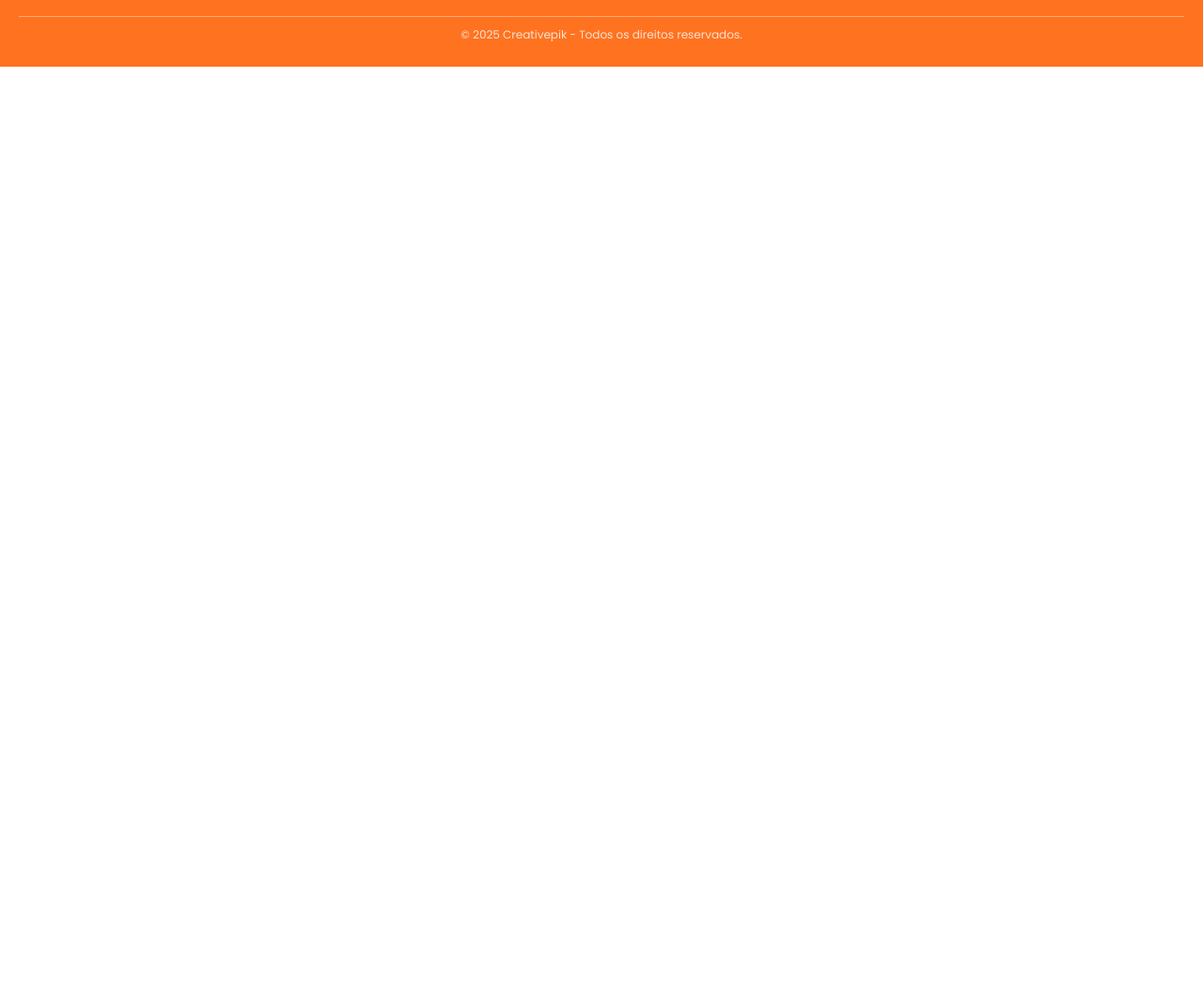
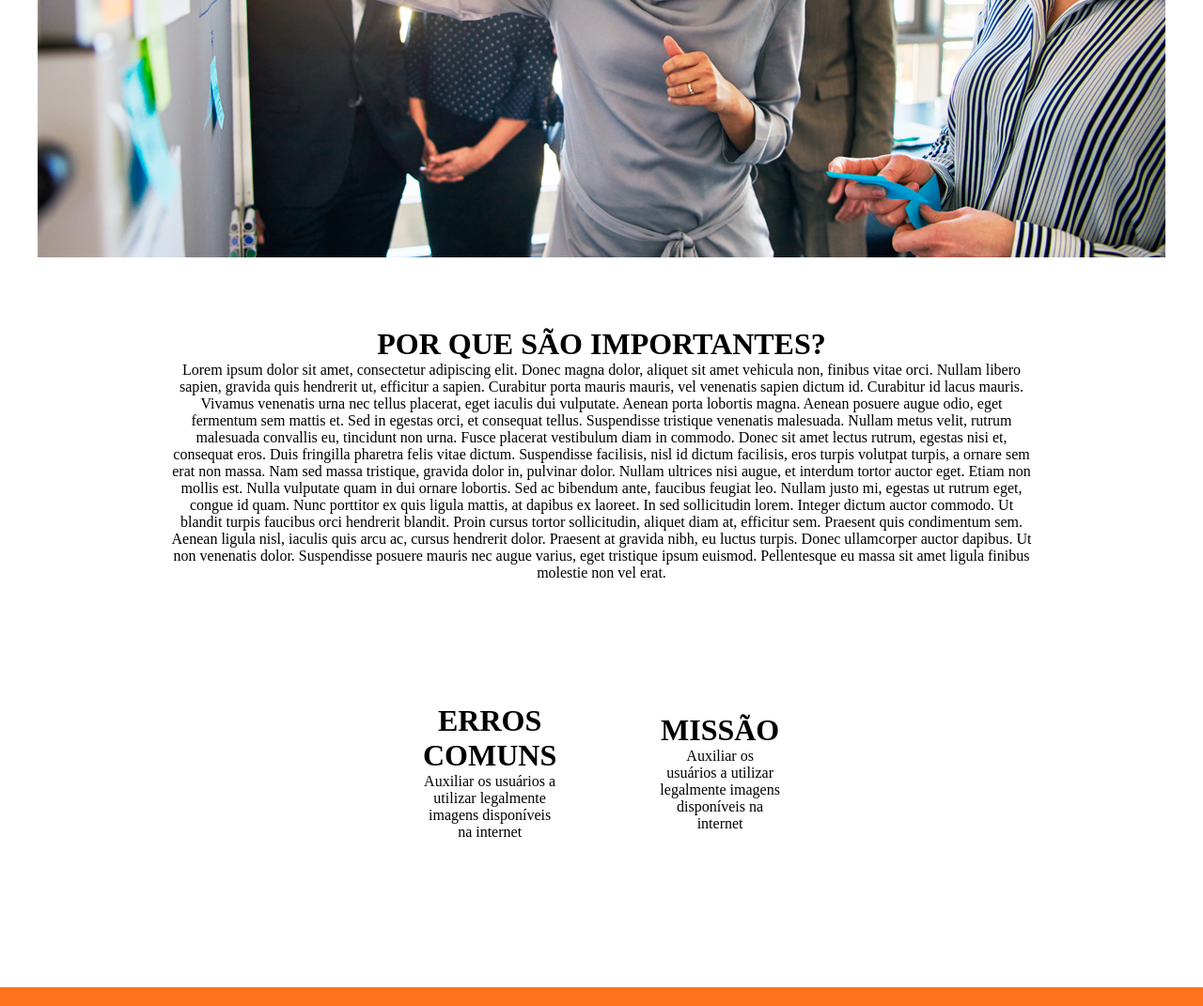
Before and after one commit to Akira-EXXE/Creativepik, a website: page public/Pages/Direitos.html in a window 1280 px wide. Shown: the part 969-2040 px from the top of the page at 94% size. Before the commit the page ends 1040 px from the top, so only its background shows below. Drawn offline with Linux system fonts and the light colour scheme; files whose address does not match are found by name.

Commit message:
Ajustes direitos

```diff
--- a/public/Pages/Direitos.html
+++ b/public/Pages/Direitos.html
@@ -62,13 +62,9 @@
 <div class="Direitos">
   <div class="divDireitos">
     <div>
-      <img src="../assets/img/sobre.png" alt="Imagem Direitos Autorais">
-    </div>
-
-  <div>
       <div class="Dereitosp">
         <h1>O que são os Direitos Autorais?</h1>
-    <p >
+          <p>
             Lorem ipsum dolor sit amet, consectetur adipiscing elit. Donec magna dolor, aliquet sit amet vehicula non, finibus vitae orci. Nullam libero sapien, gravida quis hendrerit ut, efficitur a sapien. Curabitur porta mauris mauris, vel venenatis sapien dictum id. Curabitur id lacus mauris. Vivamus venenatis urna nec tellus placerat, eget iaculis dui vulputate. Aenean porta lobortis magna. Aenean posuere augue odio, eget fermentum sem mattis et. Sed in egestas orci, et consequat tellus.
 
             Suspendisse tristique venenatis malesuada. Nullam metus velit, rutrum malesuada convallis eu, tincidunt non urna. Fusce placerat vestibulum diam in commodo. Donec sit amet lectus rutrum, egestas nisi et, consequat eros. Duis fringilla pharetra felis vitae dictum. Suspendisse facilisis, nisl id dictum facilisis, eros turpis volutpat turpis, a ornare sem erat non massa. Nam sed massa tristique, gravida dolor in, pulvinar dolor. Nullam ultrices nisi augue, et interdum tortor auctor eget. Etiam non mollis est. Nulla vulputate quam in dui ornare lobortis. Sed ac bibendum ante, faucibus feugiat leo. Nullam justo mi, egestas ut rutrum eget, congue id quam. Nunc porttitor ex quis ligula mattis, at dapibus ex laoreet. In sed sollicitudin lorem. Integer dictum auctor commodo.
@@ -77,10 +73,60 @@ Ut blandit turpis faucibus orci hendrerit blandit. Proin cursus tortor sollicitu
           </p>
       </div>
     </div>
+  </div>
+  <div>
+      <img src="../assets/img/sobre.png" alt="Imagem Direitos Autorais">
+  </div>
+  <div class="divDireitos" style="display: flex; flex-direction: column;">
+    <div>
+      <div class="Dereitosp">
+        <h1>POR QUE SÃO IMPORTANTES?</h1>
+          <p>
+            Lorem ipsum dolor sit amet, consectetur adipiscing elit. Donec magna dolor, aliquet sit amet vehicula non, finibus vitae orci. Nullam libero sapien, gravida quis hendrerit ut, efficitur a sapien. Curabitur porta mauris mauris, vel venenatis sapien dictum id. Curabitur id lacus mauris. Vivamus venenatis urna nec tellus placerat, eget iaculis dui vulputate. Aenean porta lobortis magna. Aenean posuere augue odio, eget fermentum sem mattis et. Sed in egestas orci, et consequat tellus.
 
+            Suspendisse tristique venenatis malesuada. Nullam metus velit, rutrum malesuada convallis eu, tincidunt non urna. Fusce placerat vestibulum diam in commodo. Donec sit amet lectus rutrum, egestas nisi et, consequat eros. Duis fringilla pharetra felis vitae dictum. Suspendisse facilisis, nisl id dictum facilisis, eros turpis volutpat turpis, a ornare sem erat non massa. Nam sed massa tristique, gravida dolor in, pulvinar dolor. Nullam ultrices nisi augue, et interdum tortor auctor eget. Etiam non mollis est. Nulla vulputate quam in dui ornare lobortis. Sed ac bibendum ante, faucibus feugiat leo. Nullam justo mi, egestas ut rutrum eget, congue id quam. Nunc porttitor ex quis ligula mattis, at dapibus ex laoreet. In sed sollicitudin lorem. Integer dictum auctor commodo.
+
+            Ut blandit turpis faucibus orci hendrerit blandit. Proin cursus tortor sollicitudin, aliquet diam at, efficitur sem. Praesent quis condimentum sem. Aenean ligula nisl, iaculis quis arcu ac, cursus hendrerit dolor. Praesent at gravida nibh, eu luctus turpis. Donec ullamcorper auctor dapibus. Ut non venenatis dolor. Suspendisse posuere mauris nec augue varius, eget tristique ipsum euismod. Pellentesque eu massa sit amet ligula finibus molestie non vel erat.
+          </p>
+      </div>
+    </div>
+    <div class="divSobre">
+      <div>
+        <div class="Sobrep">
+          <h1>ERROS COMUNS</h1>
+            <p>
+              Auxiliar os usuários a utilizar legalmente imagens disponíveis na internet
+            </p>
+        </div>
+      </div>
+
+      <div>
+        <div class="Sobrep">
+          <h1>MISSÃO</h1>
+            <p>
+              Auxiliar os usuários a utilizar legalmente imagens disponíveis na internet
+            </p>
         </div>
       </div>
     </div>
+  </div>
+</div>
+
+
+
+
+
+
+
+
+
+
+
+
+
+
+
+
 
 <!-- RODAPÉ -->
 <footer class="footer">
--- a/public/assets/css/style.css
+++ b/public/assets/css/style.css
@@ -263,8 +263,8 @@ nav {
 .divSobre img {
   max-width: 100%;
   height: auto;
-  min-height: 400px; /* ajuste o valor como quiser */
-  object-fit: cover; /* corta se precisar para preencher */
+  min-height: 400px;
+  object-fit: cover;
   border-radius: 5px;
 }
 
@@ -279,14 +279,15 @@ nav {
   display: flex;
   gap: 40px;
   padding: 20px;
-  margin: 30px auto 70px auto;
+  margin: 30px auto 20px auto;
   max-width: 1000px;
   align-items: center;
   justify-content: center;
 }
 
 .Direitos{
-     display: flex;
+  display: flex;
+  flex-direction: column ;
   gap: 20px;
   padding: 20px;
   margin: 20px auto 10px auto;
```
Lines whose indentation alone changed are shown as unchanged.
